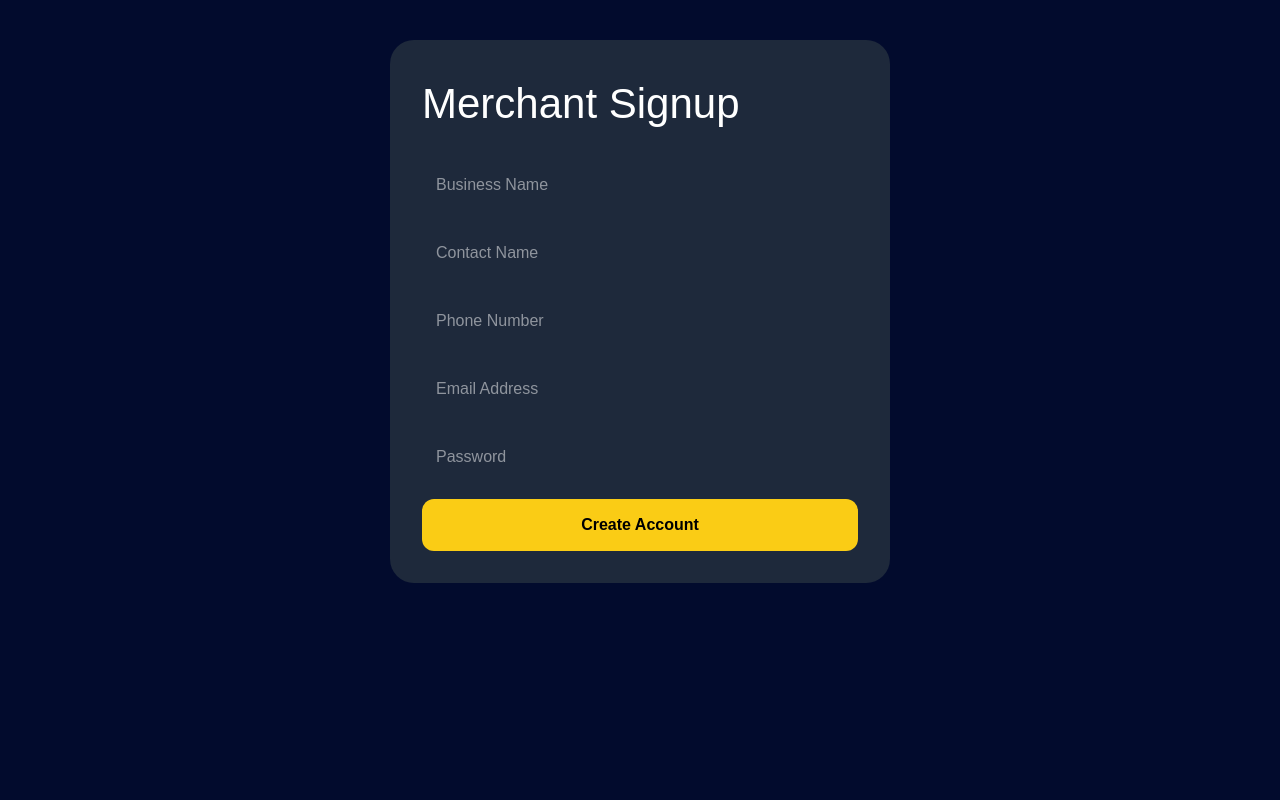
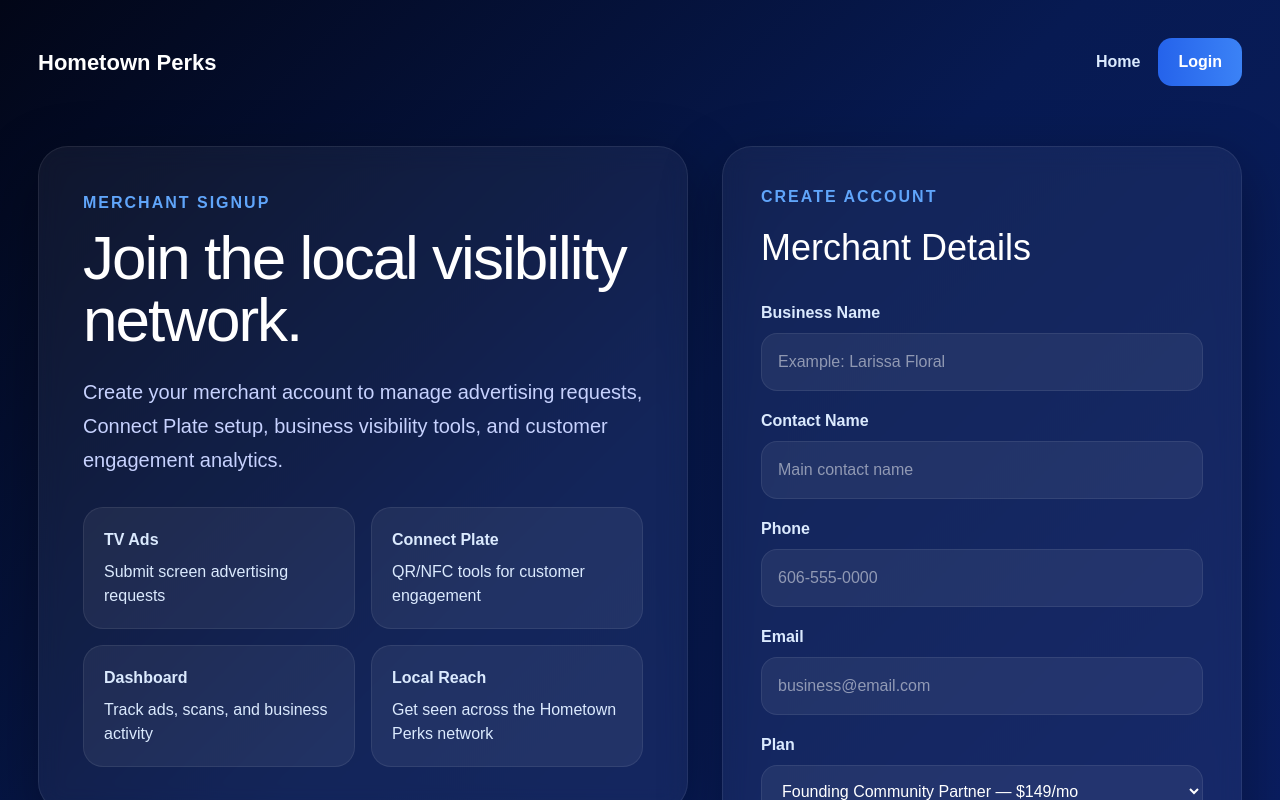
Before and after one commit to hometownperksllc/hometown-perks-portal, a Next.js app: page /signup in a window 1280 px wide. Shown: the top 800 px of the page. Built offline with nearby package versions, Linux system fonts and the light colour scheme; no server answers.

Commit message:
Redesign signup page

```diff
--- a/app/signup/page.tsx
+++ b/app/signup/page.tsx
@@ -1,151 +1,392 @@
 "use client";
 
 import { useState } from "react";
+import { createClient } from "@supabase/supabase-js";
+
+const supabase = createClient(
+  process.env.NEXT_PUBLIC_SUPABASE_URL!,
+  process.env.NEXT_PUBLIC_SUPABASE_ANON_KEY!
+);
 
 export default function SignupPage() {
   const [businessName, setBusinessName] = useState("");
   const [contactName, setContactName] = useState("");
   const [phone, setPhone] = useState("");
   const [email, setEmail] = useState("");
+  const [plan, setPlan] = useState("Founding Community Partner");
   const [password, setPassword] = useState("");
   const [message, setMessage] = useState("");
+  const [loading, setLoading] = useState(false);
 
-  async function handleSignup(e: React.FormEvent) {
+  async function handleSignup(e: any) {
     e.preventDefault();
+    setLoading(true);
+    setMessage("");
 
-    const response = await fetch("/api/signup", {
-      method: "POST",
-      headers: {
-        "Content-Type": "application/json",
-      },
-      body: JSON.stringify({
-        businessName,
-        contactName,
-        phone,
+    const { data, error } = await supabase.auth.signUp({
       email,
       password,
-      }),
     });
 
-    const result = await response.json();
-
-    if (!response.ok) {
-      setMessage(result.error || "Signup failed.");
+    if (error) {
+      setMessage(error.message);
+      setLoading(false);
       return;
     }
 
-    setMessage("Account created successfully!");
+    const userId = data.user?.id;
+
+    if (!userId) {
+      setMessage("Account created. Please check your email to confirm your account.");
+      setLoading(false);
+      return;
+    }
+
+    const { error: merchantError } = await supabase.from("merchants").insert([
+      {
+        user_id: userId,
+        business_name: businessName,
+        contact_name: contactName,
+        phone,
+        email,
+        plan,
+        onboarding_status: "New",
+      },
+    ]);
+
+    if (merchantError) {
+      setMessage(merchantError.message);
+    } else {
+      setMessage("Account created successfully.");
+      setBusinessName("");
+      setContactName("");
+      setPhone("");
+      setEmail("");
+      setPassword("");
+
+      setTimeout(() => {
+        window.location.href = "/dashboard";
+      }, 1000);
+    }
+
+    setLoading(false);
   }
 
   return (
-    <main
-      style={{
-        minHeight: "100vh",
-        background: "#020b2d",
-        color: "white",
-        padding: "40px",
-        fontFamily: "Arial",
-      }}
-    >
-      <div
-        style={{
-          maxWidth: "500px",
-          margin: "0 auto",
-          background: "#1e293b",
-          padding: "32px",
-          borderRadius: "24px",
-        }}
-      >
-        <h1
-          style={{
-            fontSize: "42px",
-            marginBottom: "24px",
-          }}
-        >
-          Merchant Signup
+    <main style={pageStyle}>
+      <section style={navStyle}>
+        <a href="/" style={brandStyle}>
+          Hometown Perks
+        </a>
+
+        <div style={navLinks}>
+          <a href="/" style={navLink}>
+            Home
+          </a>
+          <a href="/login" style={navButton}>
+            Login
+          </a>
+        </div>
+      </section>
+
+      <section style={signupGrid}>
+        <div style={introCard}>
+          <p style={eyebrow}>Merchant Signup</p>
+
+          <h1 style={heroTitle}>
+            Join the local visibility network.
           </h1>
 
-        <form onSubmit={handleSignup}>
+          <p style={heroText}>
+            Create your merchant account to manage advertising requests,
+            Connect Plate setup, business visibility tools, and customer
+            engagement analytics.
+          </p>
+
+          <div style={miniGrid}>
+            <div style={miniCard}>
+              <strong>TV Ads</strong>
+              <span>Submit screen advertising requests</span>
+            </div>
+
+            <div style={miniCard}>
+              <strong>Connect Plate</strong>
+              <span>QR/NFC tools for customer engagement</span>
+            </div>
+
+            <div style={miniCard}>
+              <strong>Dashboard</strong>
+              <span>Track ads, scans, and business activity</span>
+            </div>
+
+            <div style={miniCard}>
+              <strong>Local Reach</strong>
+              <span>Get seen across the Hometown Perks network</span>
+            </div>
+          </div>
+        </div>
+
+        <form onSubmit={handleSignup} style={formCard}>
+          <p style={eyebrow}>Create Account</p>
+
+          <h2 style={formTitle}>Merchant Details</h2>
+
+          <div style={fieldGroup}>
+            <label style={labelStyle}>Business Name</label>
             <input
-            type="text"
-            placeholder="Business Name"
               value={businessName}
               onChange={(e) => setBusinessName(e.target.value)}
               required
               style={inputStyle}
+              placeholder="Example: Larissa Floral"
             />
+          </div>
 
+          <div style={fieldGroup}>
+            <label style={labelStyle}>Contact Name</label>
             <input
-            type="text"
-            placeholder="Contact Name"
               value={contactName}
               onChange={(e) => setContactName(e.target.value)}
               required
               style={inputStyle}
+              placeholder="Main contact name"
             />
+          </div>
 
+          <div style={fieldGroup}>
+            <label style={labelStyle}>Phone</label>
             <input
-            type="text"
-            placeholder="Phone Number"
               value={phone}
               onChange={(e) => setPhone(e.target.value)}
               required
               style={inputStyle}
+              placeholder="606-555-0000"
             />
+          </div>
 
+          <div style={fieldGroup}>
+            <label style={labelStyle}>Email</label>
             <input
               type="email"
-            placeholder="Email Address"
               value={email}
               onChange={(e) => setEmail(e.target.value)}
               required
               style={inputStyle}
+              placeholder="business@email.com"
             />
+          </div>
 
+          <div style={fieldGroup}>
+            <label style={labelStyle}>Plan</label>
+            <select
+              value={plan}
+              onChange={(e) => setPlan(e.target.value)}
+              style={inputStyle}
+            >
+              <option value="Founding Community Partner">
+                Founding Community Partner — $149/mo
+              </option>
+              <option value="Founding Growth Partner">
+                Founding Growth Partner — $249/mo
+              </option>
+              <option value="Founding Premier Partner">
+                Founding Premier Partner — $349/mo
+              </option>
+            </select>
+          </div>
+
+          <div style={fieldGroup}>
+            <label style={labelStyle}>Password</label>
             <input
               type="password"
-            placeholder="Password"
               value={password}
               onChange={(e) => setPassword(e.target.value)}
               required
               style={inputStyle}
+              placeholder="Create a password"
             />
+          </div>
 
-          <button type="submit" style={buttonStyle}>
-            Create Account
+          <button type="submit" disabled={loading} style={submitButton}>
+            {loading ? "Creating Account..." : "Create Merchant Account"}
           </button>
+
+          {message && <p style={messageStyle}>{message}</p>}
+
+          <p style={smallText}>
+            Already have an account?{" "}
+            <a href="/login" style={{ color: "#93c5fd", fontWeight: 700 }}>
+              Log in here
+            </a>
+          </p>
         </form>
-
-        {message && (
-          <p
-            style={{
-              marginTop: "20px",
-              color: "#38bdf8",
-            }}
-          >
-            {message}
-          </p>
-        )}
-      </div>
+      </section>
     </main>
   );
 }
 
+const pageStyle = {
+  minHeight: "100vh",
+  background:
+    "linear-gradient(135deg, #020617 0%, #071a52 45%, #0b1f66 100%)",
+  color: "white",
+  fontFamily: "Arial",
+  padding: "38px",
+};
+
+const navStyle = {
+  display: "flex",
+  justifyContent: "space-between",
+  alignItems: "center",
+  marginBottom: "60px",
+  flexWrap: "wrap" as const,
+  gap: "20px",
+};
+
+const brandStyle = {
+  color: "white",
+  textDecoration: "none",
+  fontSize: "22px",
+  fontWeight: 800,
+};
+
+const navLinks = {
+  display: "flex",
+  alignItems: "center",
+  gap: "18px",
+};
+
+const navLink = {
+  color: "#dbeafe",
+  textDecoration: "none",
+  fontWeight: 700,
+};
+
+const navButton = {
+  background: "linear-gradient(90deg,#2563eb,#3b82f6)",
+  color: "white",
+  padding: "12px 20px",
+  borderRadius: "14px",
+  textDecoration: "none",
+  fontWeight: 800,
+};
+
+const signupGrid = {
+  display: "grid",
+  gridTemplateColumns: "minmax(0, 1fr) minmax(420px, 520px)",
+  gap: "34px",
+  alignItems: "start",
+};
+
+const introCard = {
+  background: "rgba(255,255,255,0.05)",
+  border: "1px solid rgba(255,255,255,0.08)",
+  borderRadius: "30px",
+  padding: "44px",
+  backdropFilter: "blur(12px)",
+  boxShadow: "0 20px 60px rgba(0,0,0,.35)",
+};
+
+const formCard = {
+  background: "rgba(255,255,255,0.05)",
+  border: "1px solid rgba(255,255,255,0.08)",
+  borderRadius: "30px",
+  padding: "38px",
+  backdropFilter: "blur(12px)",
+  boxShadow: "0 20px 60px rgba(0,0,0,.35)",
+};
+
+const eyebrow = {
+  color: "#60a5fa",
+  textTransform: "uppercase" as const,
+  letterSpacing: "2px",
+  fontWeight: 800,
+  marginBottom: "12px",
+};
+
+const heroTitle = {
+  fontSize: "62px",
+  lineHeight: 1,
+  letterSpacing: "-2px",
+  margin: "0 0 24px",
+};
+
+const heroText = {
+  color: "#c7d2fe",
+  fontSize: "20px",
+  lineHeight: 1.7,
+  maxWidth: "760px",
+  marginBottom: "30px",
+};
+
+const miniGrid = {
+  display: "grid",
+  gridTemplateColumns: "repeat(2, 1fr)",
+  gap: "16px",
+  marginTop: "26px",
+};
+
+const miniCard = {
+  background: "rgba(255,255,255,0.06)",
+  border: "1px solid rgba(255,255,255,0.08)",
+  borderRadius: "20px",
+  padding: "20px",
+  display: "flex",
+  flexDirection: "column" as const,
+  gap: "8px",
+  color: "#dbeafe",
+};
+
+const formTitle = {
+  fontSize: "36px",
+  marginTop: 0,
+  marginBottom: "26px",
+};
+
+const fieldGroup = {
+  marginBottom: "18px",
+};
+
+const labelStyle = {
+  display: "block",
+  marginBottom: "8px",
+  color: "#dbeafe",
+  fontWeight: 700,
+};
+
 const inputStyle = {
   width: "100%",
-  padding: "14px",
-  marginBottom: "16px",
-  borderRadius: "12px",
-  border: "none",
+  padding: "16px",
+  borderRadius: "16px",
+  border: "1px solid rgba(255,255,255,0.08)",
+  background: "rgba(255,255,255,0.06)",
+  color: "white",
+  fontSize: "16px",
+  outline: "none",
 };
 
-const buttonStyle = {
+const submitButton = {
   width: "100%",
-  background: "#facc15",
-  color: "black",
-  padding: "14px",
-  borderRadius: "12px",
+  background: "linear-gradient(90deg,#2563eb,#3b82f6)",
+  color: "white",
   border: "none",
-  fontWeight: "bold" as const,
+  padding: "18px",
+  borderRadius: "18px",
+  fontWeight: 800,
+  fontSize: "16px",
   cursor: "pointer",
+  boxShadow: "0 8px 30px rgba(37,99,235,.35)",
+  marginTop: "8px",
 };
+
+const messageStyle = {
+  color: "#93c5fd",
+  fontWeight: 700,
+  marginTop: "18px",
+};
+
+const smallText = {
+  color: "#c7d2fe",
+  marginTop: "20px",
+  textAlign: "center" as const,
+};
```
Lines whose indentation alone changed are shown as unchanged.
